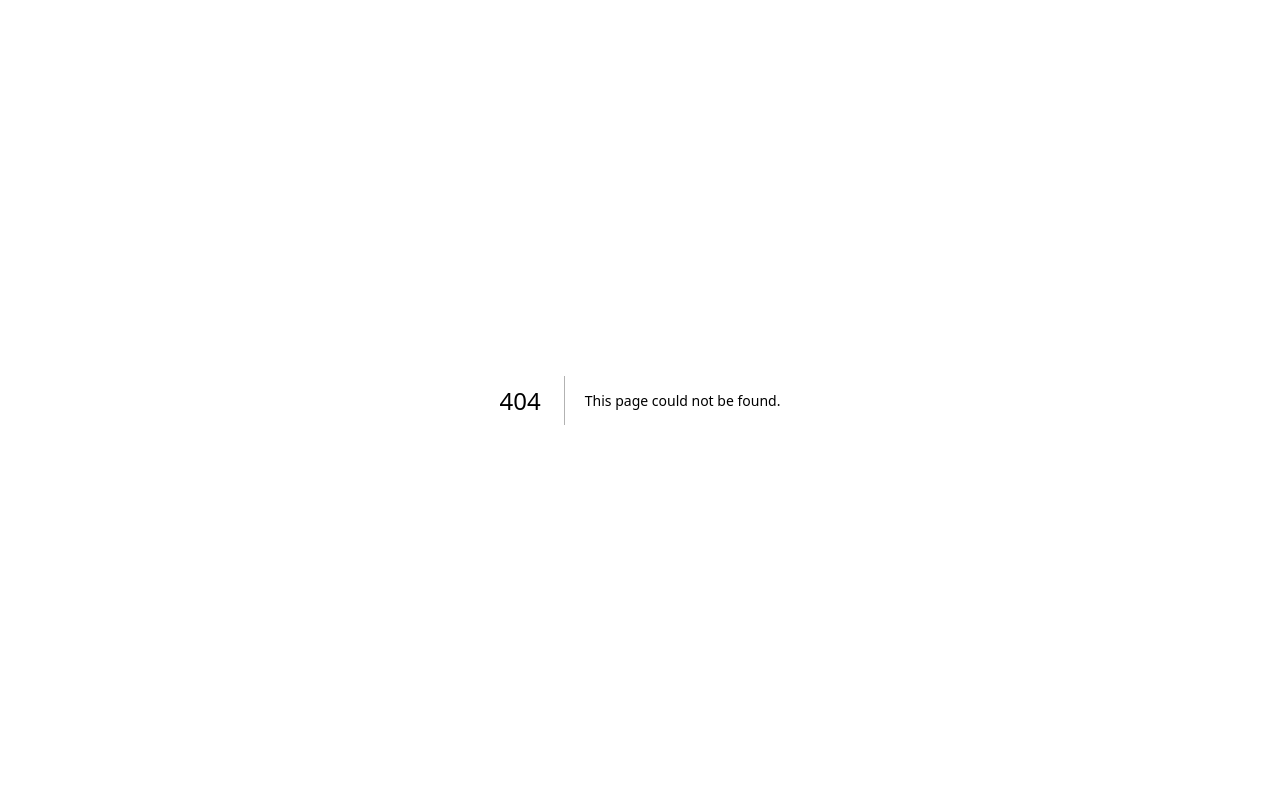
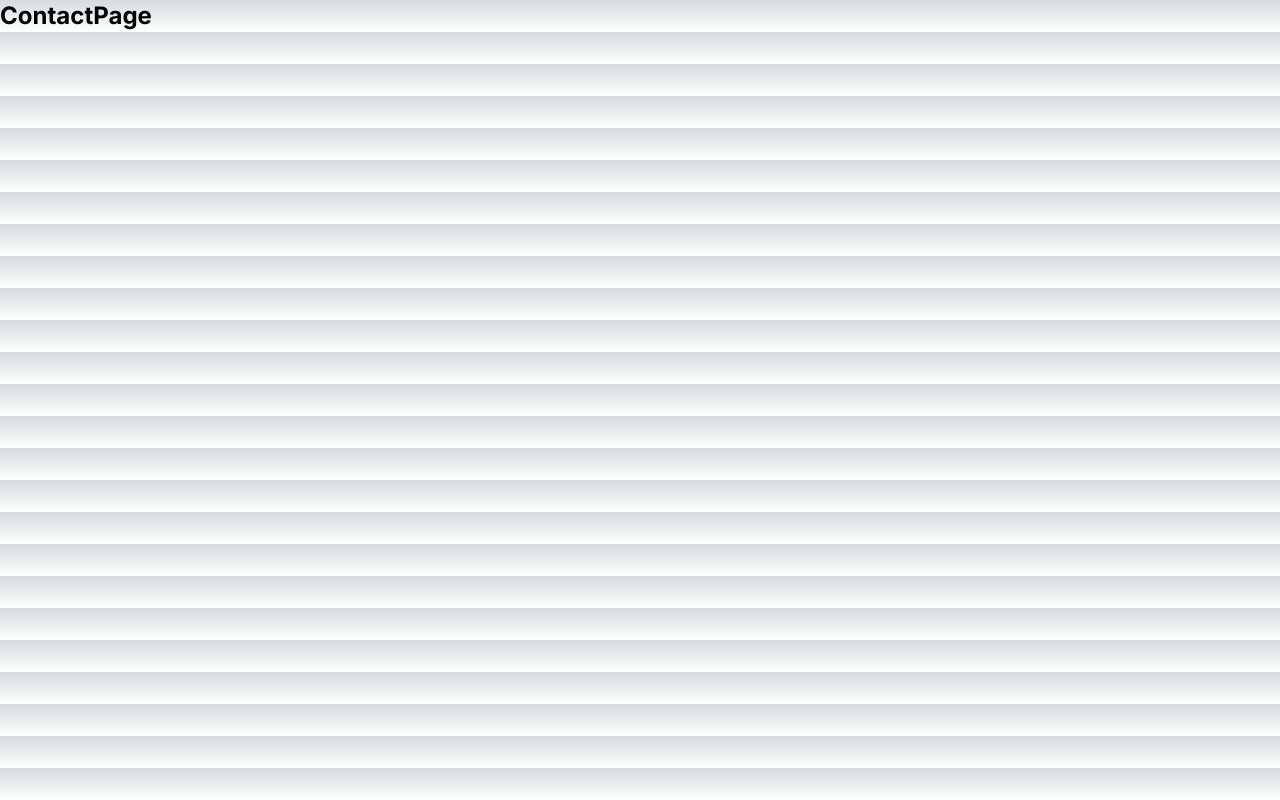
Before and after one commit to victorivanlopezlearning/next14-first-steps, a Next.js app: page /contact in a window 1280 px wide. Before the commit this address had no page. Built offline with nearby package versions, Linux system fonts and the light colour scheme.

Commit message:
Created: contact page

```diff
--- /dev/null
+++ b/app/contact/page.tsx
@@ -0,0 +1,8 @@
+
+export default function ContactPage() {
+  return (
+    <>
+      <h1 className="text-2xl font-bold">ContactPage</h1>
+    </>
+  )
+}
```
